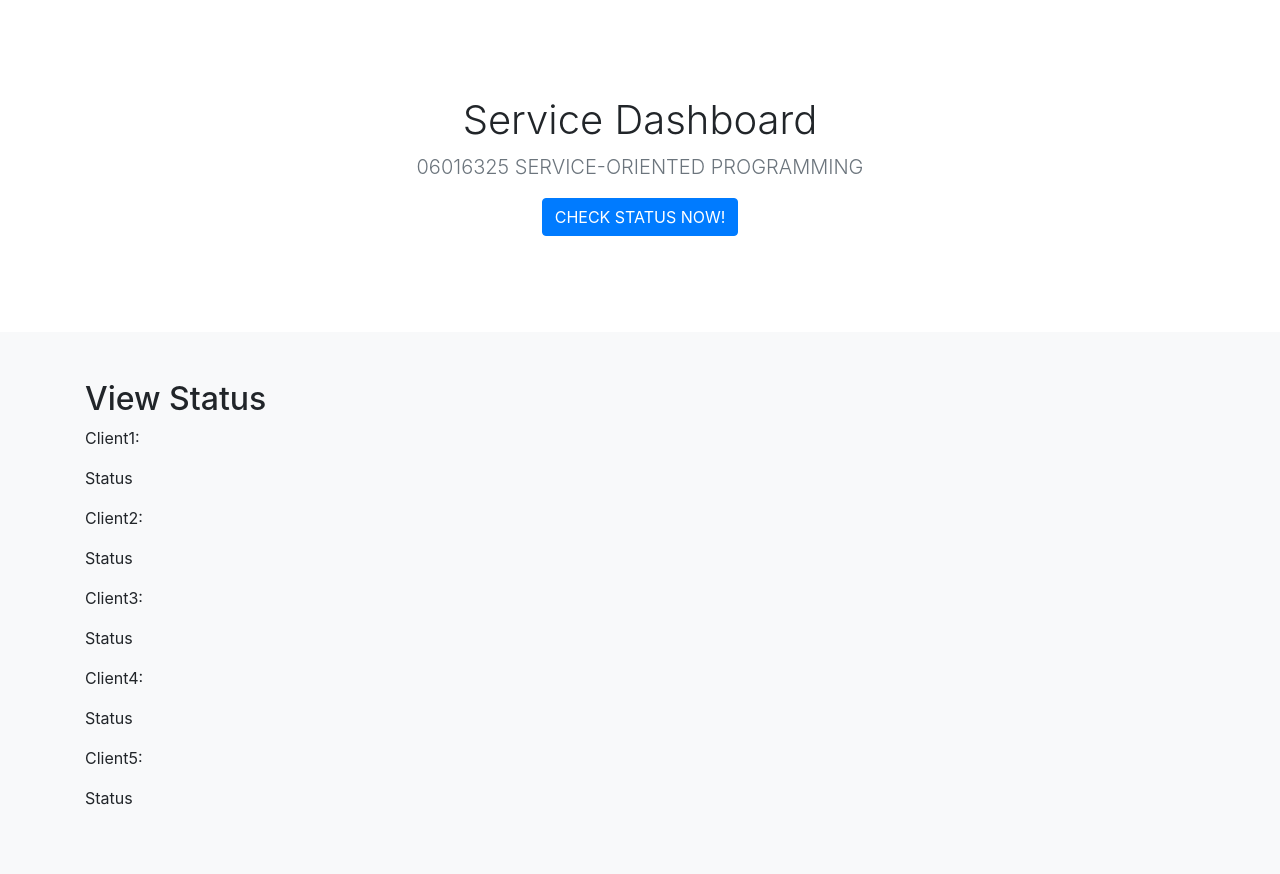
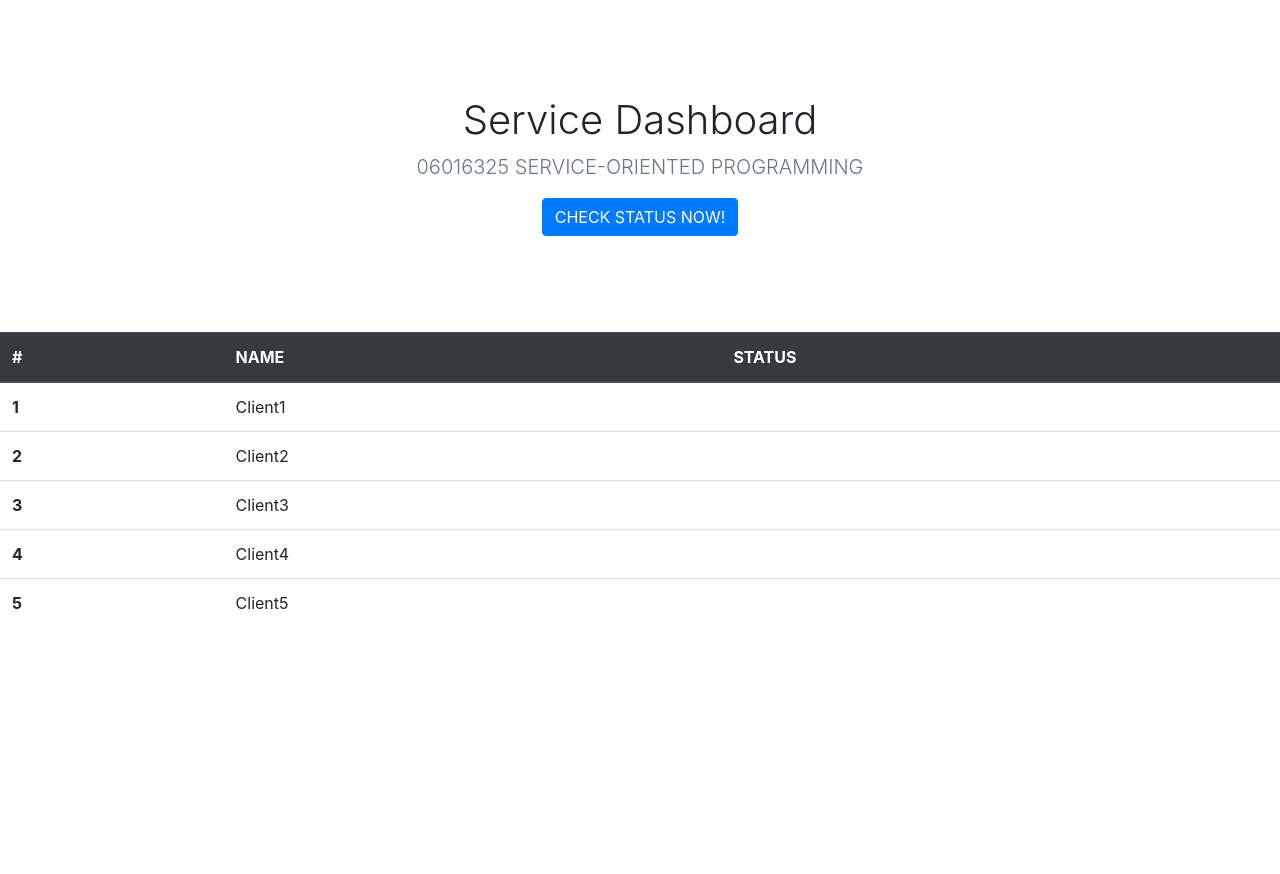
Before and after one commit to stupidwolfy/SOP_2020, a plain HTML site: page lab/lab8/index.html in a window 1280 px wide. After the commit the page ends 800 px from the top, so only its background shows below. Drawn offline with nearby package versions, Linux system fonts and the light colour scheme; no server answers.

Commit message:
make index look ok

```diff
--- a/lab/lab8/index.html
+++ b/lab/lab8/index.html
@@ -71,28 +71,51 @@
             </p>
         </div>
     </section>
-    <div class="album py-5 bg-light">
-        <div class="container">
-            <h2>View Status</h2>
-            <p>Client1: </p>
-            <p class="client1">Status</p>
-            <p>Client2: </p>
-            <p class="client2">Status</p>
-            <p>Client3: </p>
-            <p class="client3">Status</p>
-            <p>Client4: </p>
-            <p class="client4">Status</p>
-            <p>Client5: </p>
-            <p class="client5">Status</p>
+    <table class="table">
+        <thead class="thead-dark">
+            <tr>
+                <th scope="col">#</th>
+                <th scope="col">NAME</th>
+                <th scope="col">STATUS</th>
 
-        </div>
-    </div>
+            </tr>
+        </thead>
+        <tbody>
+            <tr>
+                <th scope="row">1</th>
+                <td>Client1</td>
+                <td class="client1"></td>
+            </tr>
+            <tr>
+                <th scope="row">2</th>
+                <td>Client2</td>
+                <td class="client2"></td>
+
+            </tr>
+            <tr>
+                <th scope="row">3</th>
+                <td>Client3</td>
+                <td class="client3"></td>
+            </tr>
+            <tr>
+                <th scope="row">4</th>
+                <td>Client4</td>
+                <td class="client4"></td>
+
+            </tr>
+            <tr>
+                <th scope="row">5</th>
+                <td>Client5</td>
+                <td class="client5"></td>
+
+            </tr>
+        </tbody>
+    </table>
 
     <script>
         let is1up, is2up, is3up, is4up, is5up;
 
-        $('.btn').click(function() {
-
+        function refreshClient() {
             $('.text').text('loading . . .');
 
             $.getJSON(
@@ -102,12 +125,12 @@
                     $('.text').text("You had " + client_pool.length + " Client");
                     //console.log(JSON.stringify(data));
                     //console.log(data.applications);
-                    client_pool.forEach(client => {
                     is1up = false;
                     is2up = false;
                     is3up = false;
                     is4up = false;
                     is5up = false;
+                    client_pool.forEach(client => {
                         switch (client.name) {
                             case "SERVICE1":
                                 is1up = true;
@@ -125,17 +148,24 @@
                                 is5up = true;
                                 break;
                         }
+                    });
                     $('.client1').text(is1up ? "UP :)" : "Down :(");
                     $('.client2').text(is2up ? "UP :)" : "Down :(");
                     $('.client3').text(is3up ? "UP :)" : "Down :(");
                     $('.client4').text(is4up ? "UP :)" : "Down :(");
                     $('.client5').text(is5up ? "UP :)" : "Down :(");
 
-                    });
                 }
+
             );
 
-        });
+        }
+
+        setInterval(function() {
+            refreshClient();
+        }, 5000);
+
+        $('.btn').click(refreshClient());
     </script>
 
     <script src="https://cdn.jsdelivr.net/npm/bootstrap@4.5.3/dist/js/bootstrap.bundle.min.js" integrity="sha384-ho+j7jyWK8fNQe+A12Hb8AhRq26LrZ/JpcUGGOn+Y7RsweNrtN/tE3MoK7ZeZDyx" crossorigin="anonymous"></script>
```
Also changed, not shown: lab/lab8/Index_screenshot.PNG (added), 1 other file. Lines whose indentation alone changed are shown as unchanged.
